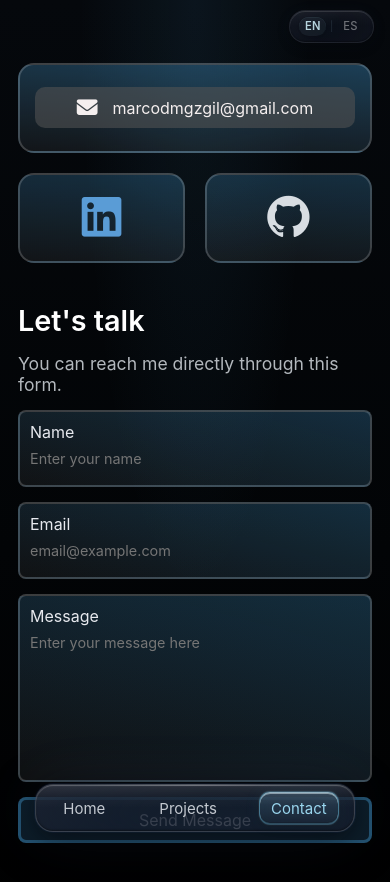
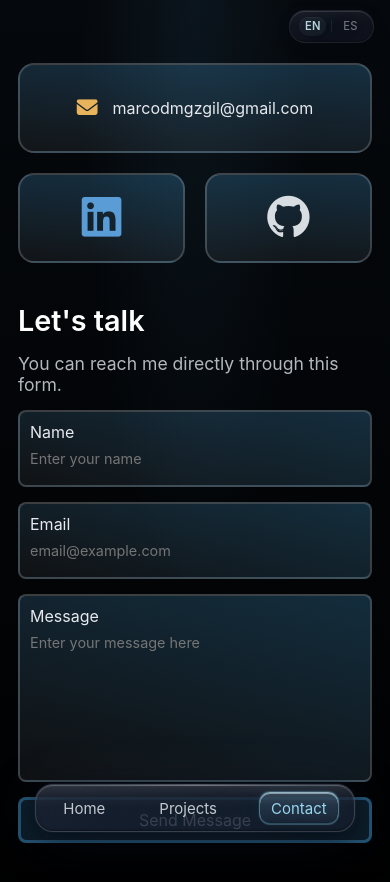
Before and after one commit to Marcodggz/portfolio, a React (Vite) app: page /contact in a window 390 px wide. Shown: the top 882 px of the page. Built offline with nearby package versions, Linux system fonts and the light colour scheme.

Commit message:
refactor(contact): make email card an accessible link

```diff
--- a/src/components/contact/EmailSection/EmailSection.module.css
+++ b/src/components/contact/EmailSection/EmailSection.module.css
@@ -1,51 +1,52 @@
 .emailSection {
   grid-area: email;
   display: flex;
-  gap: 10px;
+  gap: 15px;
   justify-content: center;
   align-items: center;
   padding: 25px;
   background: linear-gradient(
     5deg,
     rgba(255, 255, 255, 0.06),
-    rgba(77, 176, 238, 0.329)
+    var(--color-surface-accent)
   );
   border: 2px solid var(--border-glass);
   border-radius: 16px;
   color: var(--color-text-primary);
+  text-decoration: none;
+  cursor: pointer;
+  transition:
+    border-color 0.3s ease,
+    box-shadow 0.3s ease;
 }
 
-.email {
-  display: flex;
-  justify-content: center;
-  align-items: center;
-  background-color: rgba(84, 84, 84, 0.561);
-  padding: 0;
-  border-radius: 10px;
-  width: 100%;
+.emailSection:hover {
+  border-color: rgba(232, 179, 90, 0.5);
+  box-shadow: 0 0 20px rgba(232, 179, 90, 0.12);
 }
 
-.email a {
-  text-decoration: none;
-  display: flex;
-  align-items: center;
-  color: #f5efef;
-  font-size: 1.1rem;
-  border-radius: 10px;
-  font-weight: 400;
-  padding: 10px 25px;
-  transition: color 0.4s;
-  cursor: pointer;
+.emailSection:focus-visible {
+  outline: 2px solid rgba(232, 179, 90, 0.7);
+  outline-offset: 3px;
+  border-color: rgba(232, 179, 90, 0.6);
+  box-shadow: 0 0 24px rgba(232, 179, 90, 0.15);
 }
 
-.email a:hover {
-  color: #928f8f;
+.emailSection i {
+  font-size: 1.4rem;
+  color: #e8b35a;
+  flex-shrink: 0;
+  transition: color 0.3s ease;
 }
 
-.email i {
-  font-size: 1.4rem;
-  color: #f5efef;
-  padding-right: 15px;
+.emailSection:hover i {
+  color: #f0c570;
+}
+
+.emailText {
+  font-size: 1.1rem;
+  font-weight: 400;
+  color: var(--color-text-primary);
 }
 
 @media (max-width: 900px) {
@@ -54,11 +55,11 @@
     min-height: 120px;
   }
 
-  .email a {
+  .emailText {
     font-size: 1.1rem;
   }
 
-  .email i {
+  .emailSection i {
     font-size: 1.4rem;
   }
 }
@@ -69,12 +70,11 @@
     min-height: 90px;
   }
 
-  .email a {
+  .emailText {
     font-size: 1rem;
-    padding: 10px 12px;
   }
 
-  .email i {
+  .emailSection i {
     font-size: 1.3rem;
   }
 }
@@ -85,17 +85,11 @@
     padding: 8px 16px;
   }
 
-  .email {
-    background-color: transparent;
+  .emailText {
+    display: none;
   }
 
-  .email a {
-    font-size: 0;
-    padding: 0;
-  }
-
-  .email i {
+  .emailSection i {
     font-size: 1.9rem;
-    padding-right: 0;
   }
 }
--- a/src/components/contact/EmailSection/EmailSection.tsx
+++ b/src/components/contact/EmailSection/EmailSection.tsx
@@ -1,17 +1,17 @@
-import React from 'react'
-import styles from './EmailSection.module.css'
+import React from "react";
+import styles from "./EmailSection.module.css";
 
 const EmailSection: React.FC = () => {
   return (
-    <div className={styles.emailSection}>
-      <p className={styles.email}>
-        <a href="mailto:marcodmgzgil@gmail.com?subject=Mail%20from%20your%20portfolio">
-          <i className="fa-solid fa-envelope" aria-hidden="true" />
-          marcodmgzgil@gmail.com
-        </a>
-      </p>
-    </div>
-  )
-}
+    <a
+      className={styles.emailSection}
+      href="mailto:marcodmgzgil@gmail.com?subject=Mail%20from%20your%20portfolio"
+      aria-label="Send email to marcodmgzgil@gmail.com"
+    >
+      <i className="fa-solid fa-envelope" aria-hidden="true" />
+      <span className={styles.emailText}>marcodmgzgil@gmail.com</span>
+    </a>
+  );
+};
 
-export default EmailSection
+export default EmailSection;
```
